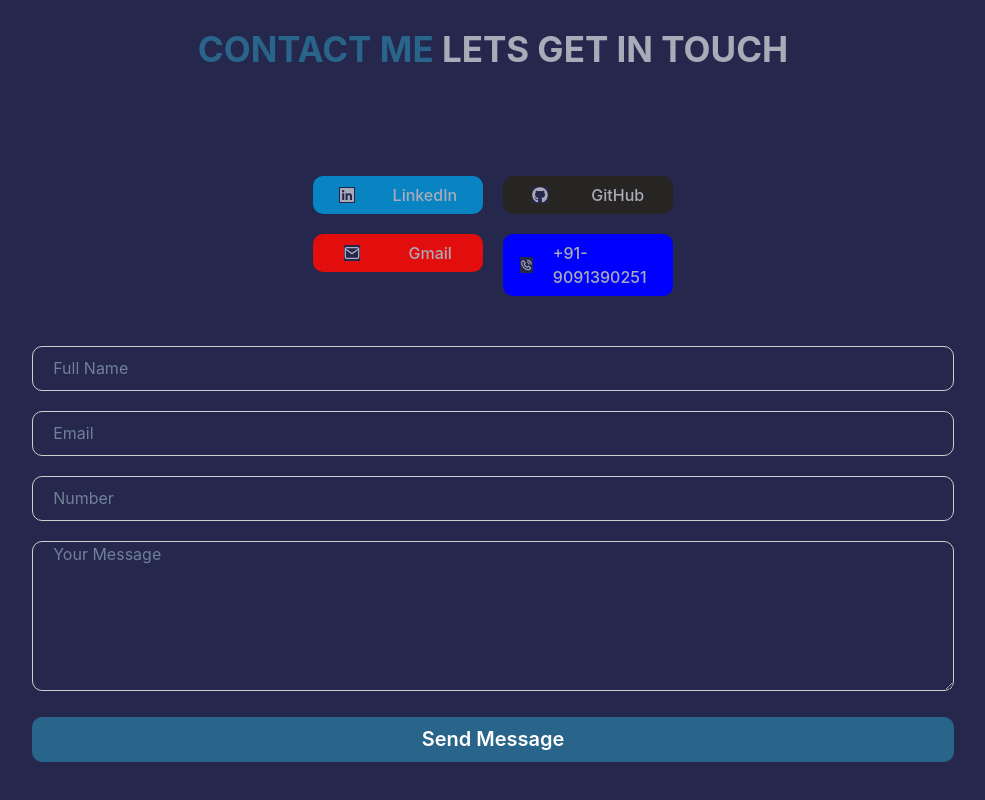
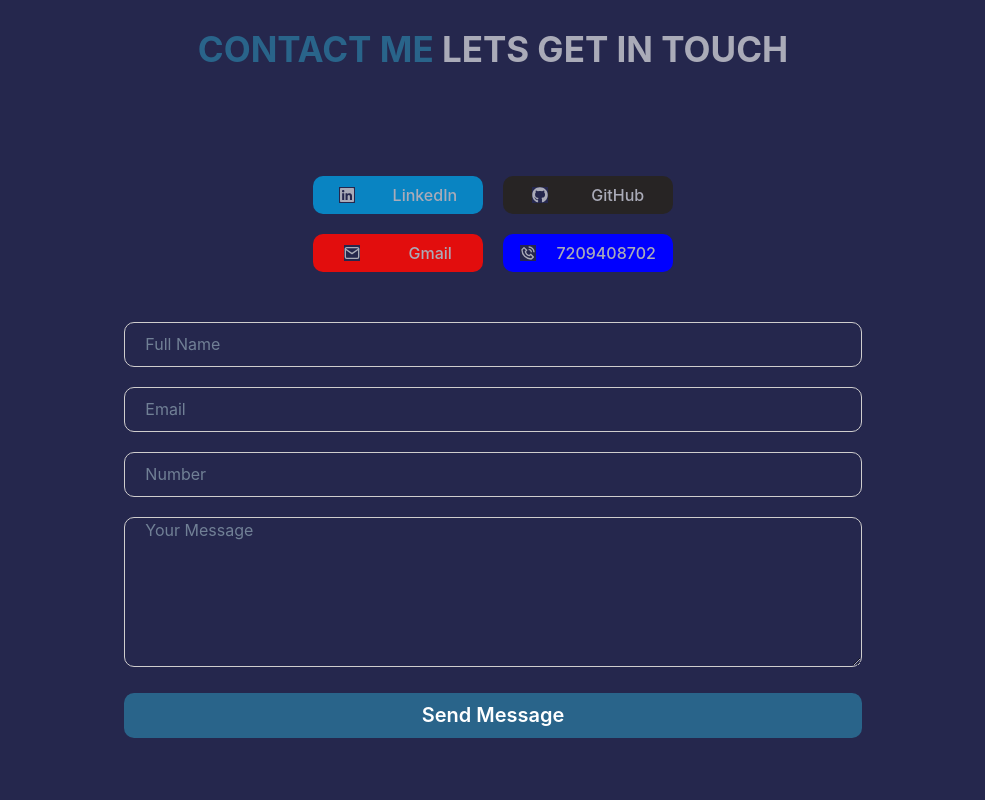
Before and after one commit to uttamkrshaw/portfolio-Templates, a React (Create React App) app: page / in a window 1280 px wide. Shown: the part 5148-5948 px from the top of the page, without its empty margins (147-1132 px from the left). Built offline with nearby package versions, Linux system fonts and the light colour scheme.

Commit message:
fixing contact section

```diff
--- a/src/Components/Contacts/Contact.css
+++ b/src/Components/Contacts/Contact.css
@@ -37,7 +37,7 @@ body {
 }
 
 .input_box {
-  width: 100%;
+  width: 80%;
   margin: auto;
 }
 
@@ -146,7 +146,7 @@ h3 {
   font-size: 17px;
 }
 
-/*
+
 @media only screen and (max-width: 350px) {
   .input_box {
     width: 100%;
@@ -157,4 +157,4 @@ h3 {
   .input_box {
     width: 70%;
   }
-}  */
+}
--- a/src/Components/Contacts/Contact.jsx
+++ b/src/Components/Contacts/Contact.jsx
@@ -98,7 +98,7 @@ export const Contact = () => {
                     >
                       <div className="icon" id="icon4">
                         <BiPhoneCall />
-                          <h3 id="contact-phone">+91-9091390251</h3>
+                        <h3 id="contact-phone">7209408702</h3>
                       </div>
                     </a>
                   </Box>
@@ -126,7 +126,7 @@ export const Contact = () => {
                   </div>
                   <div>
                     <input
-                      name = "user_number"
+                      name="user_number"
                       required={true}
                       className="input_tag"
                       type="number"
@@ -154,8 +154,6 @@ export const Contact = () => {
           {/* </SimpleGrid> */}
         </div>
       </div>
-
-
     </div>
   );
 };
--- a/src/Components/Navbar/Navbar.css
+++ b/src/Components/Navbar/Navbar.css
@@ -65,7 +65,7 @@ button {
 }
 
 .navbar_right a:hover {
-  background-color: #29648A;
+  background-color: #464866;
   color: #fff;
   padding: 10px 15px;
   border-radius: 10px;
@@ -90,5 +90,5 @@ button {
   cursor: pointer;
   height: 80px;
   width: 100%;
-  background-color: #AAABB8;
+  background-color: #464866;
 }
--- a/src/Components/Navbar/Navbar.jsx
+++ b/src/Components/Navbar/Navbar.jsx
@@ -283,7 +283,7 @@ export const Navbar = () => {
                       <DrawerContent
                         style={{
                           backgroundColor:
-                            colorMode == "light" ? "#AAABB8" : "#AAABB8",
+                            colorMode == "light" ? "#464866" : "#464866",
                         }}
                       >
                         <DrawerCloseButton fontSize="30px" />
@@ -323,7 +323,7 @@ export const Navbar = () => {
                                 download="UttamKumarShawResume"
                                 target="_blank"
                               >
-                                <button id="resume-button-1">Resume</button>
+                              RESUME
                               </a>
                             </li>
                           </ul>
```
Lines whose indentation alone changed are shown as unchanged.
